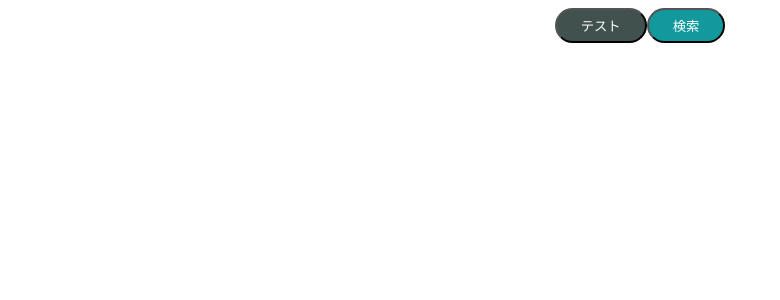
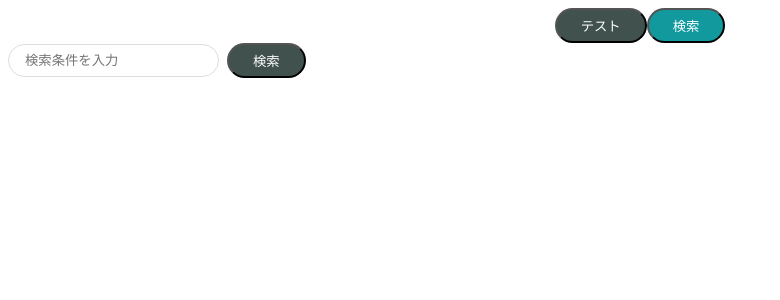
Before and after one commit to hayato-lang/atmic-design, a React (Create React App) app: page / in a window 1280 px wide. Shown: the top 300 px of the page, without its empty margins (0-780 px from the left). Built offline with nearby package versions, Linux system fonts and the light colour scheme.

Commit message:
molcule作成

```diff
--- a/src/App.js
+++ b/src/App.js
@@ -1,5 +1,6 @@
 import { PrimaryButton } from "./components/atoms/button/PrimaryButton";
 import { SeconderyButton } from "./components/atoms/button/SeconderyButton";
+import { SearchInput } from "./components/molcules/SearchInput";
 import "./styles.css";
 
 export default function App() {
@@ -7,6 +8,8 @@ export default function App() {
     <div className="App">
       <PrimaryButton>テスト</PrimaryButton>
       <SeconderyButton>検索</SeconderyButton>
+      <br />
+      <SearchInput />
     </div>
   );
 }
--- /dev/null
+++ b/src/components/atoms/input/Input.jsx
@@ -0,0 +1,13 @@
+import styled from "styled-components";
+
+export const Input = (props) => {
+  const { placeholder = "" } = props;
+  return <SInput type="text" placeholder={placeholder} />;
+};
+
+const SInput = styled.input`
+  padding: 8px 16px;
+  border: solid 1px #ddd;
+  border-radius: 9999px;
+  outline: none;
+`;
--- /dev/null
+++ b/src/components/molcules/SearchInput.jsx
@@ -0,0 +1,24 @@
+import styled from "styled-components";
+
+import { PrimaryButton } from "../atoms/button/PrimaryButton";
+import { Input } from "../atoms/input/Input";
+
+export const SearchInput = () => {
+  return (
+    <SContainer>
+      <Input placeholder="検索条件を入力" />
+      <SbuttonWrapper>
+        <PrimaryButton>検索</PrimaryButton>
+      </SbuttonWrapper>
+    </SContainer>
+  );
+};
+
+const SContainer = styled.div`
+  display: flex;
+  align-items: center;
+`;
+
+const SbuttonWrapper = styled.div`
+  padding-left: 8px;
+`;
```
